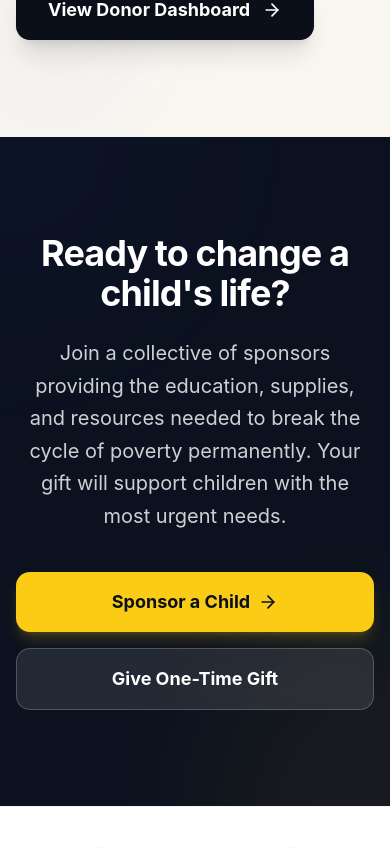
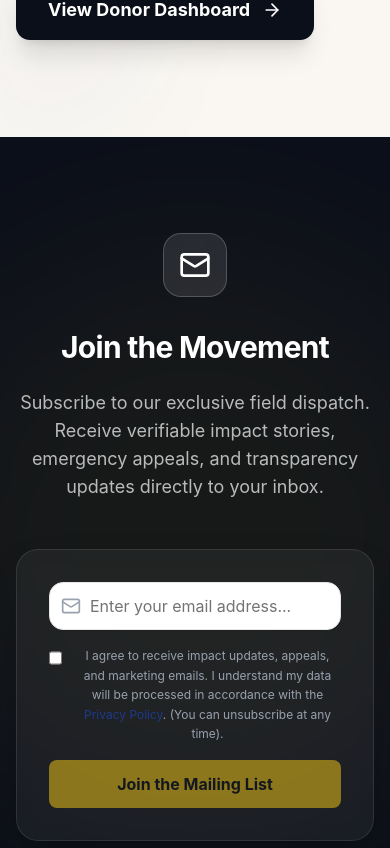
Before and after one commit to OneBee-Tech/p3b, a Next.js app: page / in a window 390 px wide. Shown: the part 8493-9341 px from the top of the page. Built offline with nearby package versions, Linux system fonts and the light colour scheme; no server answers; the database is empty; a web font is replaced by a local one.

Commit message:
feat: add marketing landing page, contact form, assistance request, referral actions, partnership page, footer, and newsletter CTA.

```diff
--- a/src/app/(marketing)/page.tsx
+++ b/src/app/(marketing)/page.tsx
@@ -9,6 +9,7 @@ import { ImpactGalleryPreview } from '@/components/landing/ImpactGalleryPreview'
 import { FounderStoryBlock } from '@/components/landing/FounderStoryBlock';
 import { DashboardTransparencyPreview } from '@/components/landing/DashboardTransparencyPreview';
 import { LandingCTASection } from '@/components/landing/LandingCTASection';
+import { LandingNewsletterCTA } from '@/components/landing/LandingNewsletterCTA';
 import { TrustBadgeStrip } from '@/components/TrustBadgeStrip';
 
 export const metadata: Metadata = {
@@ -68,6 +69,9 @@ export default function MarketingLandingPage() {
             {/* Actionable Transparency Proof */}
             <DashboardTransparencyPreview />
 
+            {/* Newsletter Outreach Integration */}
+            <LandingNewsletterCTA />
+
             {/* 7. Final Conversion Hook */}
             <LandingCTASection />
 
--- a/src/app/assist/page.tsx
+++ b/src/app/assist/page.tsx
@@ -1,4 +1,5 @@
 import { LifeBuoy, Mail } from "lucide-react";
+import Link from "next/link";
 
 export const metadata = {
     title: "Request Assistance - OneDollarOneChild",
@@ -17,13 +18,13 @@ export default function AssistPage() {
                     If your family or community requires immediate educational or supply assistance, please reach out to our support coordination team. All requests are reviewed by our field officers to ensure resources are allocated effectively.
                 </p>
                 <div className="pt-6 border-t border-gray-100">
-                    <a
-                        href="mailto:support@onedollaronechild.org?subject=Request%20Assistance"
+                    <Link
+                        href="/contact?type=REQUEST_ASSISTANCE"
                         className="inline-flex items-center justify-center gap-2 w-full px-6 py-4 bg-trust-blue hover:bg-trust-blue/90 text-white rounded-xl font-bold transition-all shadow-md hover:shadow-lg"
                     >
                         <Mail className="w-5 h-5" />
                         Email Support Team
-                    </a>
+                    </Link>
                 </div>
             </div>
         </div>
--- a/src/app/contact/ContactForm.tsx
+++ b/src/app/contact/ContactForm.tsx
@@ -1,6 +1,7 @@
 "use client";
 
-import { useState } from "react";
+import { useState, useEffect } from "react";
+import { useSearchParams } from "next/navigation";
 import { Send, CheckCircle2, AlertCircle, ChevronDown } from "lucide-react";
 import { Button } from "@/components/ui/button";
 import Link from "next/link";
@@ -15,9 +16,19 @@ const INQUIRY_TYPES = [
 ];
 
 export function ContactForm() {
+    const searchParams = useSearchParams();
+    const typeQuery = searchParams.get("type");
+
     const [form, setForm] = useState({ name: "", email: "", inquiryType: "", message: "" });
     const [status, setStatus] = useState<"idle" | "loading" | "success" | "error">("idle");
     const [errorMsg, setErrorMsg] = useState("");
+
+    // Initialize inquiryType from query string (if valid)
+    useEffect(() => {
+        if (typeQuery && INQUIRY_TYPES.some(t => t.value === typeQuery)) {
+            setForm(f => ({ ...f, inquiryType: typeQuery }));
+        }
+    }, [typeQuery]);
 
     const charsLeft = 1000 - form.message.length;
 
--- a/src/app/partnership/page.tsx
+++ b/src/app/partnership/page.tsx
@@ -1,4 +1,5 @@
 import { Building2, Mail } from "lucide-react";
+import Link from "next/link";
 
 export const metadata = {
     title: "Partnerships - OneDollarOneChild",
@@ -17,13 +18,13 @@ export default function PartnershipPage() {
                     We collaborate with corporations, foundations, and community organizations to amplify our impact. If your organization is interested in funding a program, corporate matching, or capacity building, please reach out to our partnerships team.
                 </p>
                 <div className="pt-6 border-t border-gray-100">
-                    <a
-                        href="mailto:partnerships@onedollaronechild.org?subject=Partnership%20Inquiry"
+                    <Link
+                        href="/contact?type=PARTNERSHIP"
                         className="inline-flex items-center justify-center gap-2 w-full px-6 py-4 bg-cinematic-dark hover:bg-cinematic-dark/90 text-white rounded-xl font-bold transition-all shadow-md hover:shadow-lg"
                     >
                         <Mail className="w-5 h-5" />
                         Email Partnerships Team
-                    </a>
+                    </Link>
                 </div>
             </div>
         </div>
--- a/src/app/refer/actions.ts
+++ b/src/app/refer/actions.ts
@@ -3,6 +3,7 @@
 import prisma from "@/lib/prisma";
 import { revalidatePath } from "next/cache";
 import { redirect } from "next/navigation";
+import { createTransport } from "nodemailer";
 
 export async function submitReferral(formData: FormData) {
     const referrerName = formData.get("referrerName") as string;
@@ -46,6 +47,40 @@ export async function submitReferral(formData: FormData) {
         }
     });
 
+    // 4. Dispatch Admin Notification via NodeMailer
+    try {
+        const transport = createTransport({
+            host: process.env.EMAIL_SERVER_HOST,
+            port: Number(process.env.EMAIL_SERVER_PORT),
+            auth: {
+                user: process.env.EMAIL_SERVER_USER,
+                pass: process.env.EMAIL_SERVER_PASSWORD,
+            },
+        });
+
+        await transport.sendMail({
+            from: process.env.EMAIL_FROM,
+            to: process.env.EMAIL_FROM, // Send to Admin
+            subject: `New Child Referral: ${childLocation} [${urgencyLevel}]`,
+            html: `
+                <div style="font-family: sans-serif; padding: 20px;">
+                    <h2>New Child Referral Received</h2>
+                    <p><strong>Referrer:</strong> ${referrerName} (${email})</p>
+                    <p><strong>Location:</strong> ${childLocation}</p>
+                    <p><strong>Education Status:</strong> ${educationStatus}</p>
+                    <p><strong>Urgency:</strong> ${urgencyLevel}</p>
+                    <div style="background: #f4f4f4; padding: 15px; margin-top: 15px;">
+                        <p><strong>Notes:</strong><br/>${notes}</p>
+                    </div>
+                    <p style="margin-top: 20px;"><small>Manage this referral at /admin/referrals</small></p>
+                </div>
+            `,
+        });
+    } catch (err: any) {
+        console.error("[REFERRAL EMAIL] Failed to notify admin:", err.message ?? err);
+        // We do not throw here to avoid failing the ingestion transaction.
+    }
+
     revalidatePath("/admin/referrals");
     redirect("/refer?success=true");
 }
--- a/src/components/Footer.tsx
+++ b/src/components/Footer.tsx
@@ -3,7 +3,6 @@
 import { usePathname } from "next/navigation";
 import { Heart, Facebook, Twitter, Instagram, Linkedin, Mail, MessageCircle } from "lucide-react";
 import Link from "next/link";
-import { NewsletterSignup } from "@/components/NewsletterSignup";
 
 export function Footer() {
     const pathname = usePathname();
@@ -25,12 +24,15 @@ export function Footer() {
                         </p>
                     </div>
 
-                    {/* Newsletter (Middle) */}
+                    {/* Transparency Links (Middle) */}
                     <div>
-                        <h4 className="font-heading font-semibold text-white mb-6">Stay Connected</h4>
-                        <div className="bg-white/5 p-6 rounded-2xl border border-white/10">
-                            <NewsletterSignup />
-                        </div>
+                        <h4 className="font-heading font-semibold text-white mb-6">Transparency</h4>
+                        <ul className="space-y-4 text-sm">
+                            <li><Link href="/impact" className="hover:text-white transition-colors">Financial Reports</Link></li>
+                            <li><Link href="/impact" className="hover:text-white transition-colors">Impact Data</Link></li>
+                            <li><Link href="/impact" className="hover:text-white transition-colors">Safeguarding Policy</Link></li>
+                            <li><Link href="/impact" className="hover:text-white transition-colors">Privacy Policy</Link></li>
+                        </ul>
                     </div>
 
                     {/* Contact Text Links (Right) */}
--- /dev/null
+++ b/src/components/landing/LandingNewsletterCTA.tsx
@@ -0,0 +1,31 @@
+"use client";
+
+import { NewsletterSignup } from "@/components/NewsletterSignup";
+import { Mail } from "lucide-react";
+
+export function LandingNewsletterCTA() {
+    return (
+        <section className="bg-cinematic-dark text-white py-24 relative overflow-hidden">
+            <div className="absolute inset-0 bg-trust-blue/10 mix-blend-overlay" />
+            <div className="absolute top-1/2 left-1/2 -translate-x-1/2 -translate-y-1/2 w-[600px] h-[600px] bg-impact-gold/5 rounded-full blur-[100px] pointer-events-none" />
+
+            <div className="relative max-w-7xl mx-auto px-4 sm:px-6 lg:px-8 text-center">
+                <div className="inline-flex items-center justify-center w-16 h-16 bg-white/10 rounded-2xl border border-white/20 mb-8 backdrop-blur-md">
+                    <Mail className="w-8 h-8 text-white" />
+                </div>
+
+                <h2 className="text-3xl md:text-5xl font-heading font-bold mb-6">
+                    Join the Movement
+                </h2>
+
+                <p className="text-lg text-white/70 max-w-2xl mx-auto mb-12">
+                    Subscribe to our exclusive field dispatch. Receive verifiable impact stories, emergency appeals, and transparency updates directly to your inbox.
+                </p>
+
+                <div className="max-w-xl mx-auto bg-white/5 p-8 rounded-3xl border border-white/10 backdrop-blur-sm shadow-2xl">
+                    <NewsletterSignup />
+                </div>
+            </div>
+        </section>
+    );
+}
```
